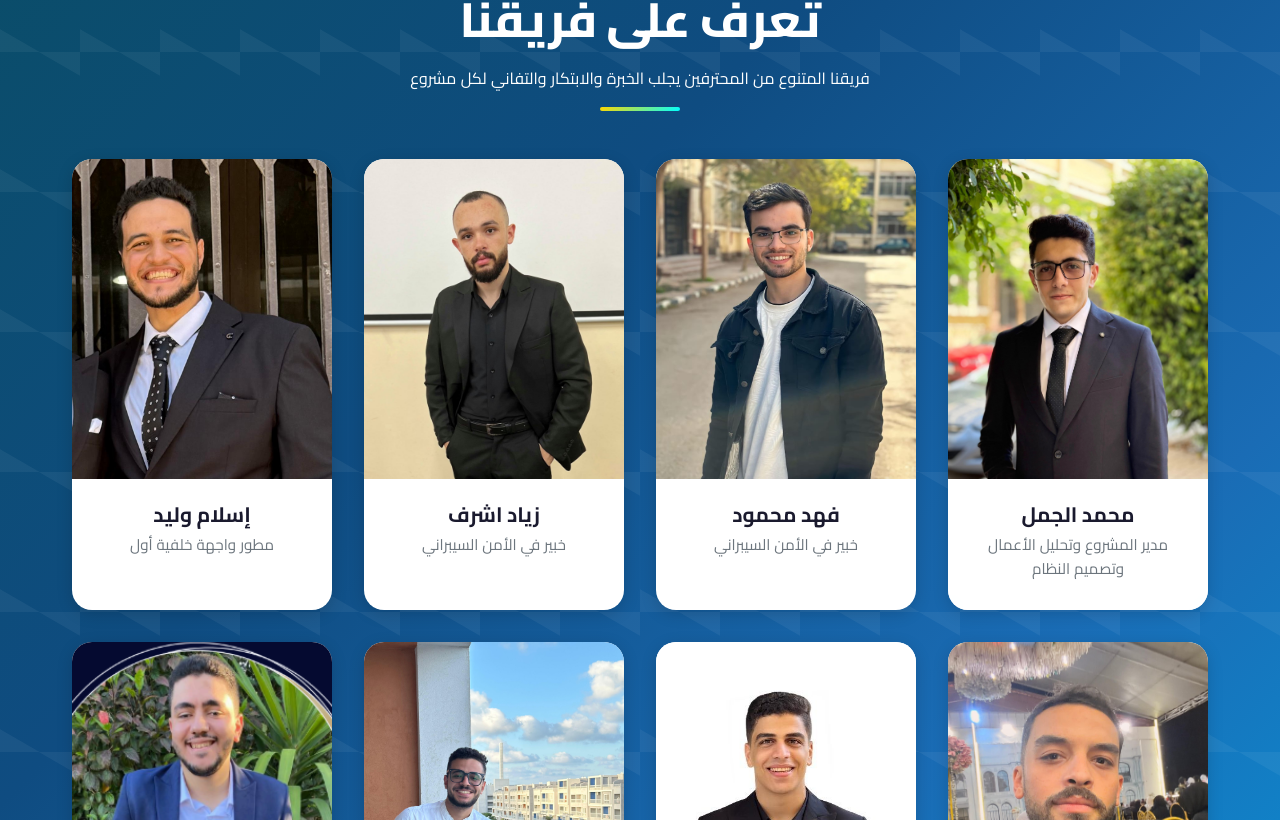
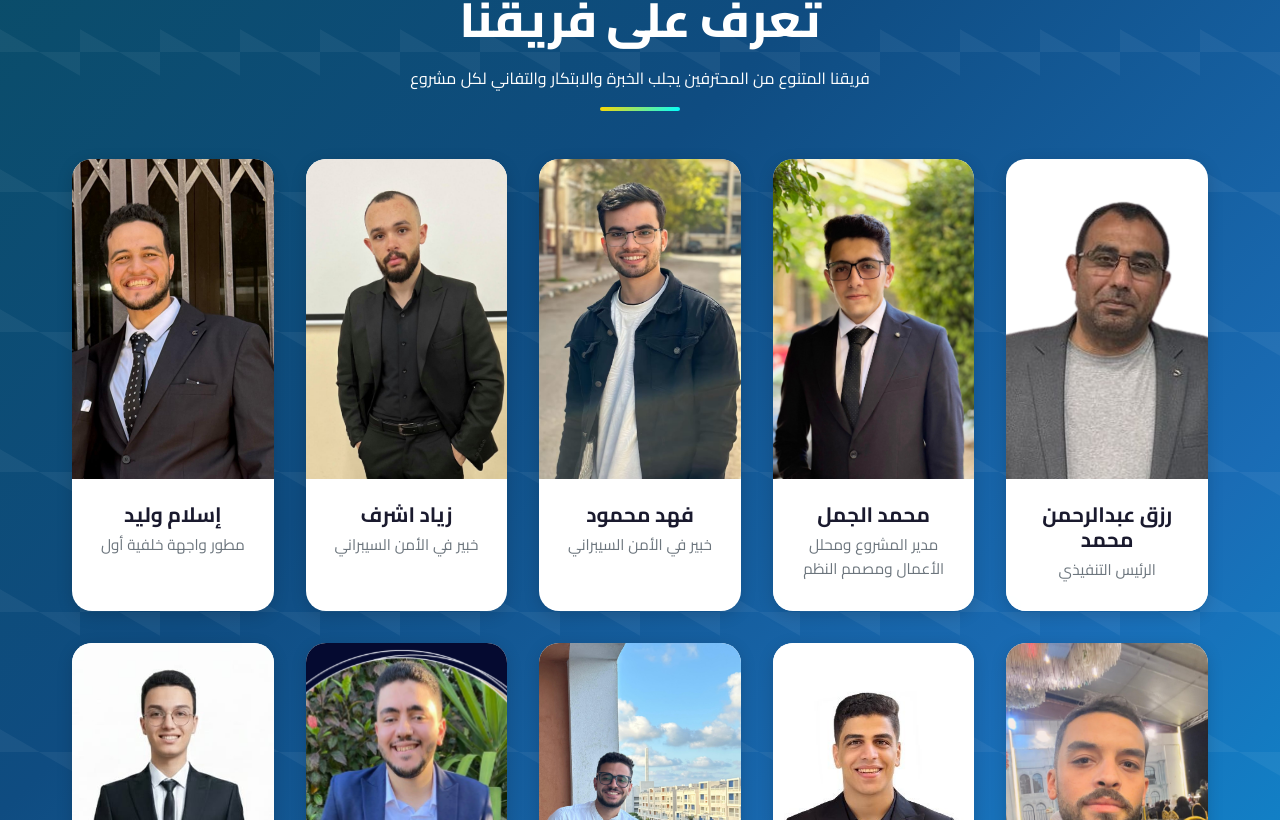
Before and after one commit to mohamed97163/ASBC, a React (Vite) app: page / in a window 1280 px wide. Shown: the part 6640-7460 px from the top of the page. Built offline with nearby package versions, Linux system fonts and the light colour scheme.

Commit message:
add certificates and end the site

```diff
--- a/src/components/Team.jsx
+++ b/src/components/Team.jsx
@@ -11,6 +11,7 @@ import team8 from '../assets/team8.jpeg';
 import team9 from '../assets/team9.jpeg';
 import team10 from '../assets/team10.jpeg';
 import team11 from '../assets/team11.jpeg';
+import team from '../assets/team.png';
 
 import './Team.css';
 
@@ -18,10 +19,19 @@ const Team = () => {
   const { isArabic } = useLanguage();
   const teamMembers = [
     {
+      name: 'MR.REZK ABDELRAHMAN MOHAMED',
+      nameAr: 'رزق عبدالرحمن محمد',
+      role: 'CEO',
+      roleAr: 'الرئيس التنفيذي',
+      image: team,
+      bio: 'He is the founder of the company and the one who established it with his own efforts. He is a successful businessman who has achieved many successes in his life.',
+      bioAr: 'هو مؤسس الشركة وصاحب الفكرة وهو من قام بتأسيسها بجهوده الذاتية وهو رجل اعمال ناجح حقق العديد من النجاحات في حياته'
+    },
+    {
       name: 'Mohamed Elgamal',
       nameAr: 'محمد الجمل',
-      role: 'Project Manager and Bussiness Analysis and system design',
-      roleAr: 'مدير المشروع وتحليل الأعمال وتصميم النظام',
+      role: 'Project Manager and Bussiness Analyst and system Designer',
+      roleAr: 'مدير المشروع ومحلل الأعمال ومصمم النظم',
       image: team2,
       bio: 'A Project Manager and Business Analyst experienced in managing technical projects, analyzing business requirements, and designing efficient systems to deliver high-quality solutions aligned with business goals.',
       bioAr: 'مدير مشاريع ومحلل أعمال يمتلك خبرة في إدارة المشاريع التقنية وتحليل متطلبات الأعمال وتصميم أنظمة فعّالة تحقق أهداف العمل بجودة عالية.'
@@ -131,7 +141,7 @@ const Team = () => {
           </p>
         </div>
 
-        <div className="team-grid grid grid-4">
+        <div className="team-grid grid grid-5">
           {teamMembers.map((member, index) => (
             <div
               key={index}
```
Also changed, not shown: src/assets/WhatsApp Image 2026-01-18 at 4.41.21 PM.jpeg (added), src/assets/team.png (added).
